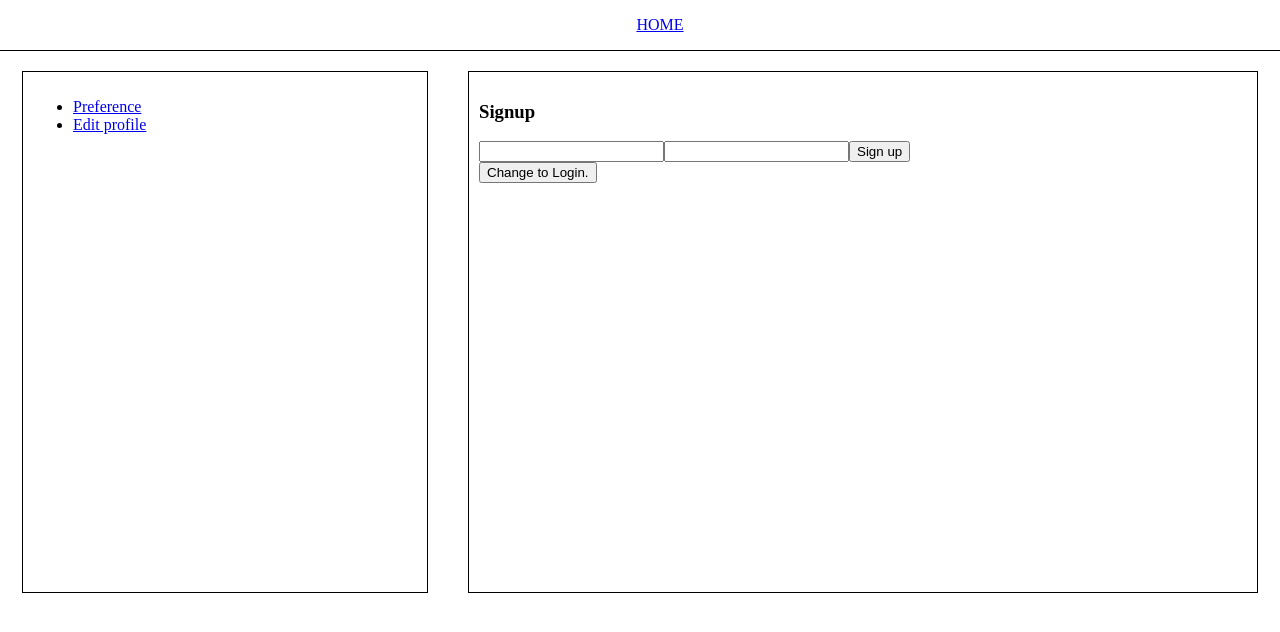
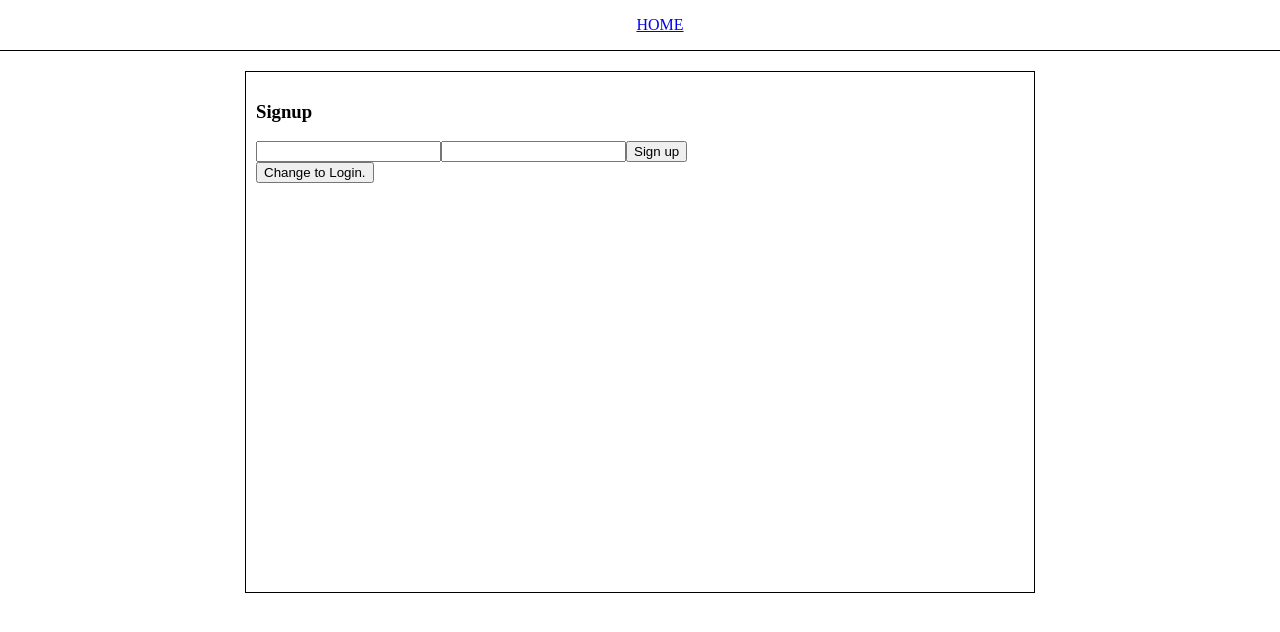
Before and after one commit to oukunan/Taskworld-assignment, a React app: page / in a window 1280 px wide. Shown: the top 632 px of the page. Built offline with nearby package versions, Linux system fonts and the light colour scheme.

Commit message:
Add handler UI auth state

```diff
--- a/src/client/hoc/Layout.js
+++ b/src/client/hoc/Layout.js
@@ -1,15 +1,20 @@
 import React, { Component } from 'react';
 import Navbar from '../components/Navbar/Navbar';
 import Menu from '../components/Menu/Menu';
+import { AuthConsumer } from '../context/AuthContext';
+
 class Layout extends Component {
   render() {
     return (
       <div>
         <Navbar />
+
         <div className="container-layout">
-          <div className="sub-layout menu-layout">
-            <Menu />
-          </div>
+          {this.props.isAuth ? (
+            <div className="sub-layout menu-layout">
+              <Menu />
+            </div>
+          ) : null}
           <div className="sub-layout child-layout">{this.props.children}</div>
         </div>
       </div>
@@ -17,4 +22,10 @@ class Layout extends Component {
   }
 }
 
-export default Layout;
+export default props => (
+  <AuthConsumer>
+    {({ isAuth }) => {
+      return <Layout {...props} isAuth={isAuth} />;
+    }}
+  </AuthConsumer>
+);
```
